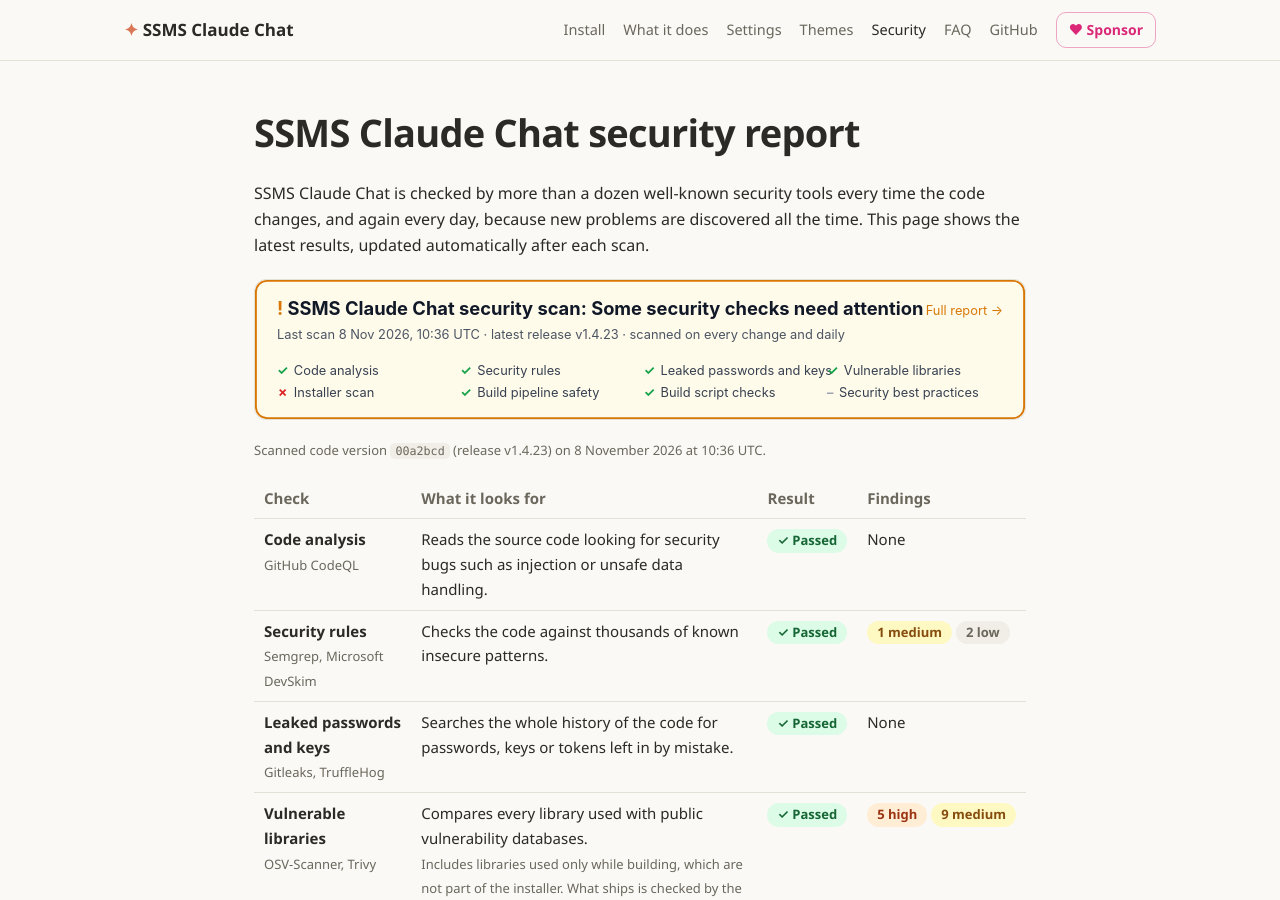
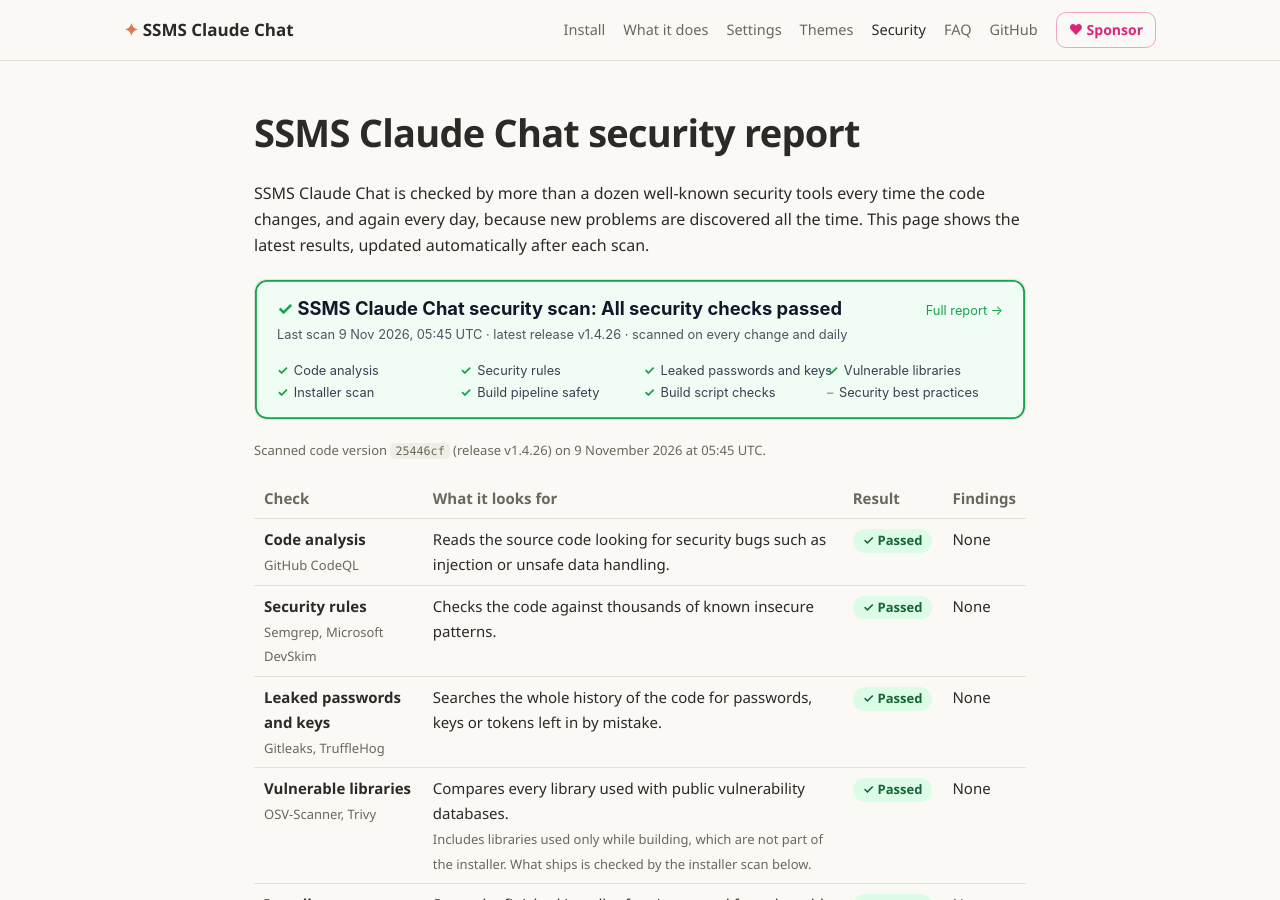
Before and after one commit to TanmayS0406/ssms-claude-chat, a Jekyll site: the page built from security-report.md, in a window 1280 px wide and 900 px high. Built offline with Jekyll 4.4.1, drawn with Linux system fonts in a browser that asks for light colours.

Commit message:
Security report 2026-11-09T05:45:13Z

```diff
--- a/_data/security.json
+++ b/_data/security.json
@@ -1,9 +1,9 @@
 {
-  "generated": "2026-11-08T10:36:55Z",
-  "status": "fail",
-  "commit": "00a2bcd",
-  "release": "v1.4.23",
-  "trigger": "schedule",
+  "generated": "2026-11-09T05:45:13Z",
+  "status": "pass",
+  "commit": "25446cf",
+  "release": "v1.4.26",
+  "trigger": "push",
   "signed": false,
   "checks": [
     {
@@ -32,8 +32,8 @@
       "findings": {
         "critical": 0,
         "high": 0,
-        "medium": 1,
-        "low": 2
+        "medium": 0,
+        "low": 0
       }
     },
     {
@@ -56,8 +56,8 @@
       "result": "pass",
       "findings": {
         "critical": 0,
-        "high": 5,
-        "medium": 9,
+        "high": 0,
+        "medium": 0,
         "low": 0
       }
     },
@@ -68,8 +68,13 @@
       "about": "Scans the finished installer for viruses and for vulnerable components, and lists everything inside it.",
       "fails_on": "medium",
       "note": null,
-      "result": "fail",
-      "findings": null
+      "result": "pass",
+      "findings": {
+        "critical": 0,
+        "high": 0,
+        "medium": 0,
+        "low": 0
+      }
     },
     {
       "id": "workflows",
--- a/security/badge.json
+++ b/security/badge.json
@@ -1,6 +1,6 @@
 {
   "schemaVersion": 1,
   "label": "security scan",
-  "message": "issues found",
-  "color": "red"
+  "message": "passing",
+  "color": "brightgreen"
 }
```
Also changed, not shown: security/sbom.spdx.json (+1 -1 lines), security/banner.svg.
